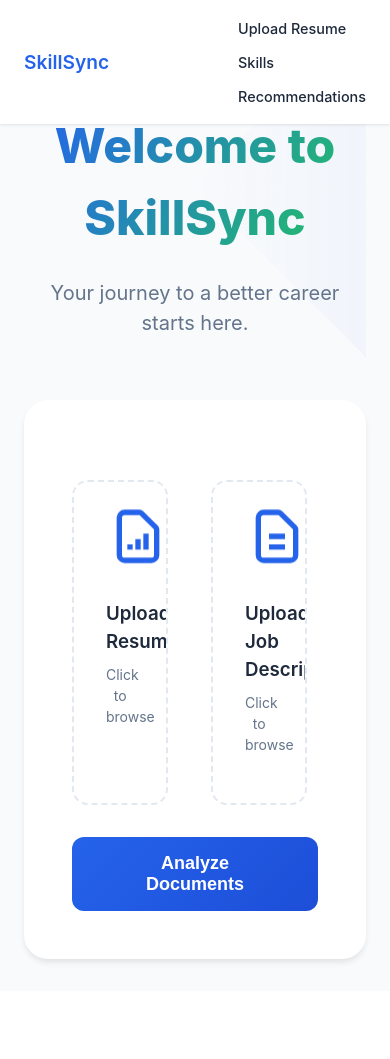
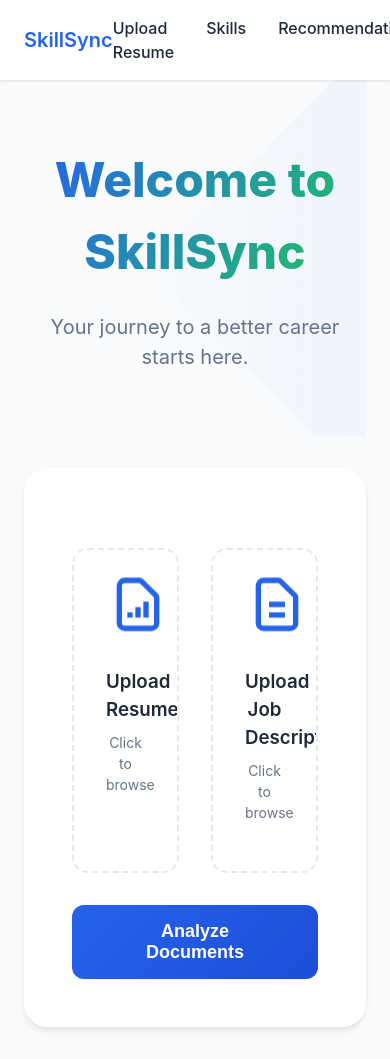
Before and after one commit to aman10052003/skill-gap-recommender, a Flask app: page / in a window 390 px wide. Before the commit the page ends 964 px from the top, so only its background shows below. Run offline with Flask 2, Linux system fonts and the light colour scheme.

Commit message:
Update index.html

```diff
--- a/templates/index.html
+++ b/templates/index.html
@@ -666,78 +666,8 @@
     100% { transform: rotate(360deg); }
 }
 
-     /* Responsive Design */
-@media (max-width: 768px) {
-    /* Adjust font sizes for mobile */
-    .navbar h1 {
-        font-size: 1.2em;
-    }
 
-    .navbar ul {
-        flex-direction: column;
-        gap: 10px;
-    }
 
-    .navbar ul li a {
-        font-size: 0.9em;
-    }
-
-    .hero {
-        padding: 30px 10px;
-    }
-
-    .upload-grid {
-        flex-direction: column;
-    }
-
-    .skills-grid, .recommendation-section {
-        flex-direction: column;
-    }
-
-    .upload-box, .skill-card, .course-card, .project-card {
-        width: 90%;
-        max-width: 300px;
-    }
-}
-
-@media (min-width: 769px) and (max-width: 1024px) {
-    /* Adjust styles for tablet screens */
-    .navbar h1 {
-        font-size: 1.4em;
-    }
-
-    .navbar ul li a {
-        font-size: 1em;
-    }
-
-    .upload-box, .skill-card, .course-card, .project-card {
-        width: 45%;
-        max-width: 250px;
-    }
-
-    .skills-grid, .recommendation-section {
-        gap: 15px;
-    }
-}
-
-@media (min-width: 1025px) {
-    /* Larger screens adjustments */
-    .navbar h1 {
-        font-size: 1.5em;
-    }
-
-    .navbar ul li a {
-        font-size: 1.1em;
-    }
-
-    .upload-box, .skill-card, .course-card, .project-card {
-        width: 200px;
-    }
-
-    .skills-grid, .recommendation-section {
-        gap: 20px;
-    }
-}
 
 
     </style>
```
